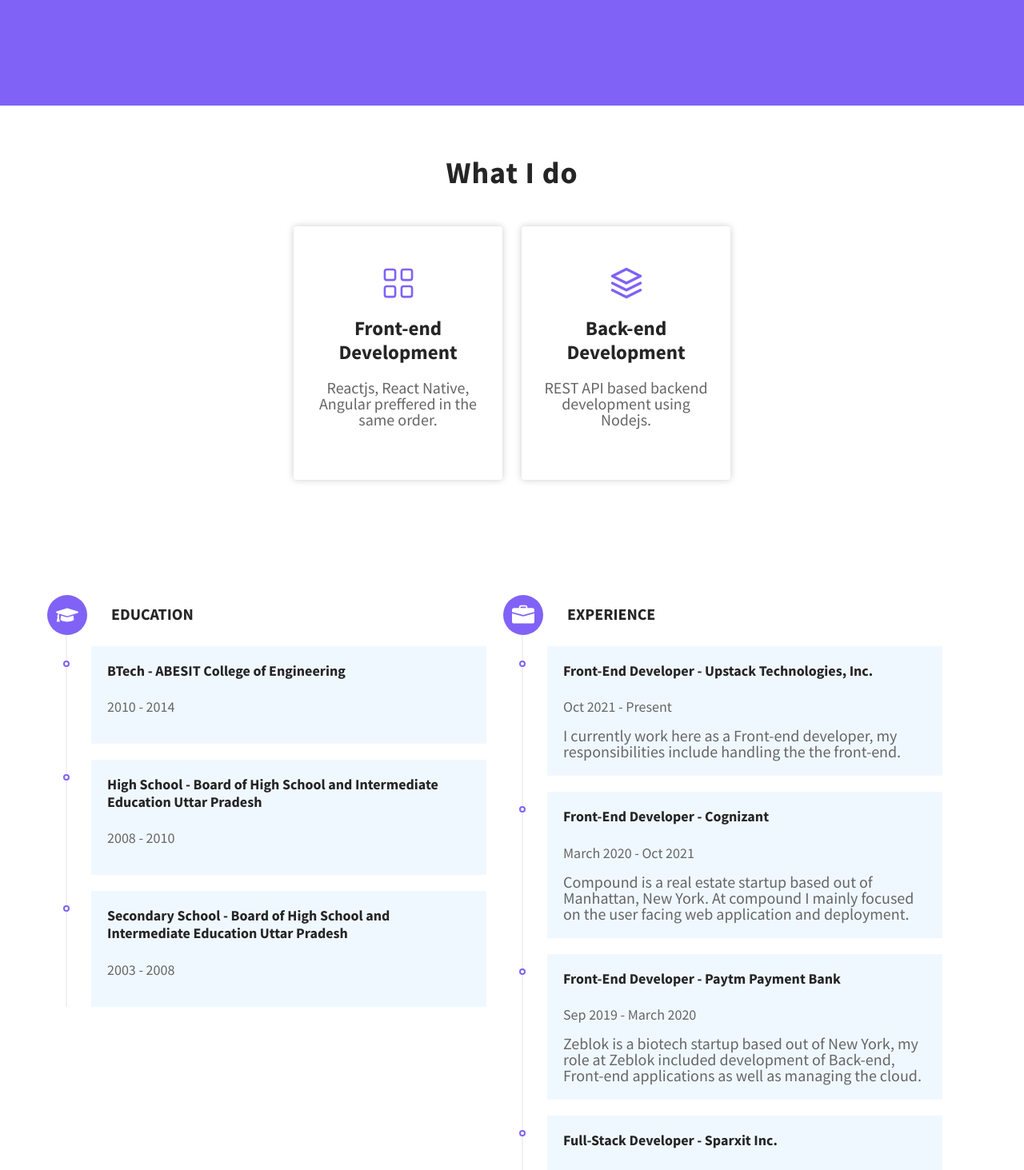
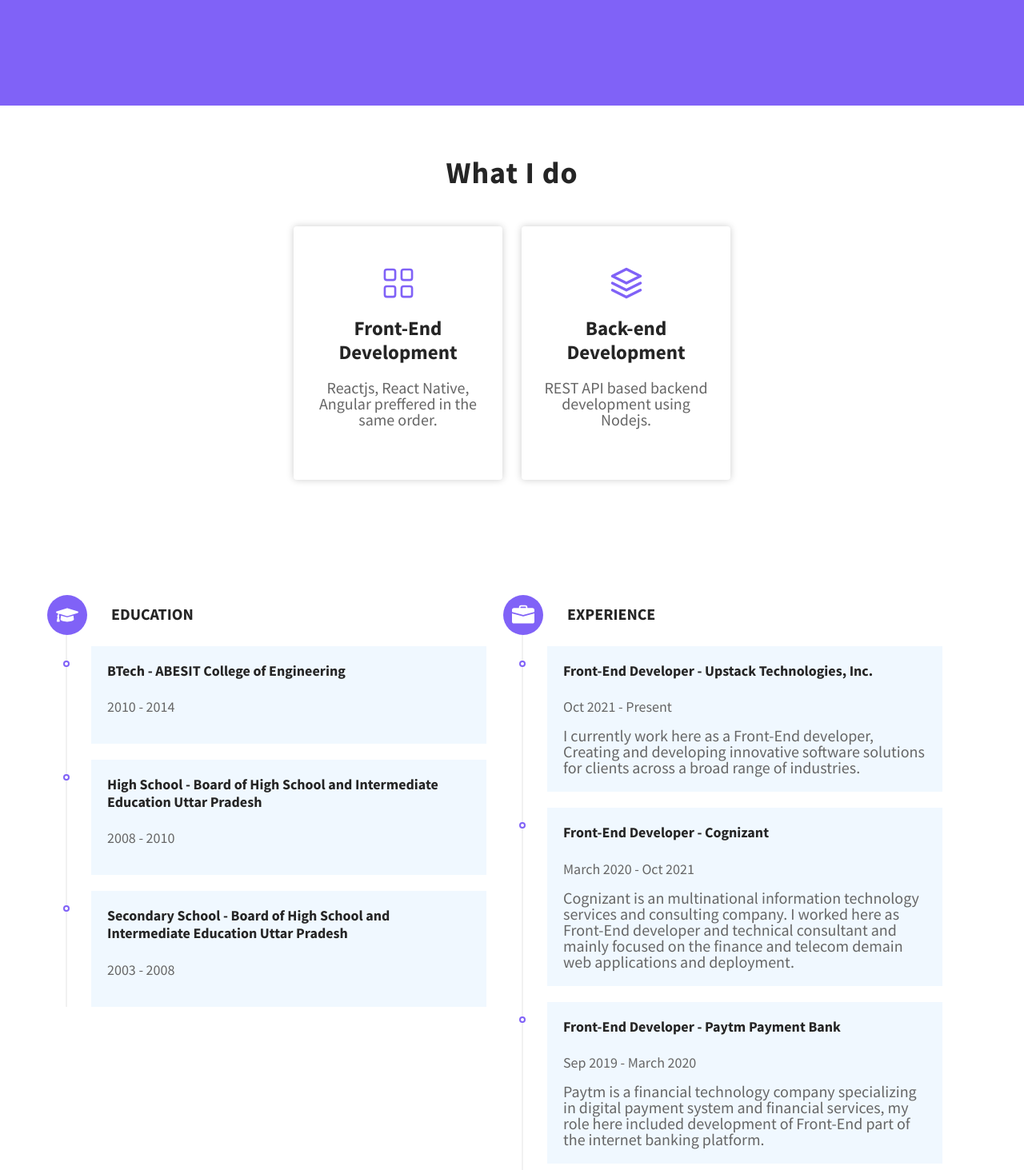
Before and after one commit to mustkem/portfolio, a Next.js app: page / in a window 1280 px wide. Shown: the part 1330-2793 px from the top of the page at 80% size. Built offline with nearby package versions, Linux system fonts and the light colour scheme.

Commit message:
fix: adds work experience

```diff
--- a/components/Banner/Banner.jsx
+++ b/components/Banner/Banner.jsx
@@ -29,7 +29,7 @@ const Banner = () => {
                 data-aos="fade-up"
                 data-aos-delay="600"
               >
-                Front-end Developer & Mentor
+                Front-End Developer & Mentor
               </p>
               <img
                 className="script-font profile-avatar"
--- a/components/Resume/Resume.jsx
+++ b/components/Resume/Resume.jsx
@@ -80,8 +80,9 @@ const Resume = () => {
                     </h3>
                     <span>Oct 2021 - Present</span>
                     <p className="line-text">
-                      I currently work here as a Front-end developer, my
-                      responsibilities include handling the the front-end.
+                      I currently work here as a Front-End developer, Creating
+                      and developing innovative software solutions for clients
+                      across a broad range of industries.
                     </p>
                   </div>
                 </li>
@@ -92,9 +93,11 @@ const Resume = () => {
                     </h3>
                     <span>March 2020 - Oct 2021</span>
                     <p className="line-text">
-                      Compound is a real estate startup based out of Manhattan,
-                      New York. At compound I mainly focused on the user facing
-                      web application and deployment.
+                      Cognizant is an multinational information technology
+                      services and consulting company. I worked here as Front-End
+                      developer and technical consultant and mainly focused on
+                      the finance and telecom demain web applications and
+                      deployment.
                     </p>
                   </div>
                 </li>
@@ -105,9 +108,10 @@ const Resume = () => {
                     </h3>
                     <span>Sep 2019 - March 2020</span>
                     <p className="line-text">
-                      Zeblok is a biotech startup based out of New York, my role
-                      at Zeblok included development of Back-end, Front-end
-                      applications as well as managing the cloud.
+                      Paytm is a financial technology company specializing in
+                      digital payment system and financial services, my role
+                      here included development of Front-End part of the
+                      internet banking platform.
                     </p>
                   </div>
                 </li>
@@ -118,9 +122,10 @@ const Resume = () => {
                     </h3>
                     <span>December 2016 - March 2020</span>
                     <p className="line-text">
-                      Sparxit is a biotech startup based out of New York, my
-                      role at Sparxit included development of Back-end,
-                      Front-end applications as well as managing the cloud.
+                      Sparx IT Solutions is a software development company that
+                      specializes in creating custom software applications. My
+                      role at sparxIt included both Front-End and Back-end
+                      development.
                     </p>
                   </div>
                 </li>
--- a/components/Services/Services.jsx
+++ b/components/Services/Services.jsx
@@ -37,7 +37,7 @@ const Services = () => {
                 <BsGrid />
               </div>
               <div className="services-content">
-                <h3>Front-end Development</h3>
+                <h3>Front-End Development</h3>
                 <p>
                   Reactjs, React Native, Angular preffered in the same order.
                 </p>
```
